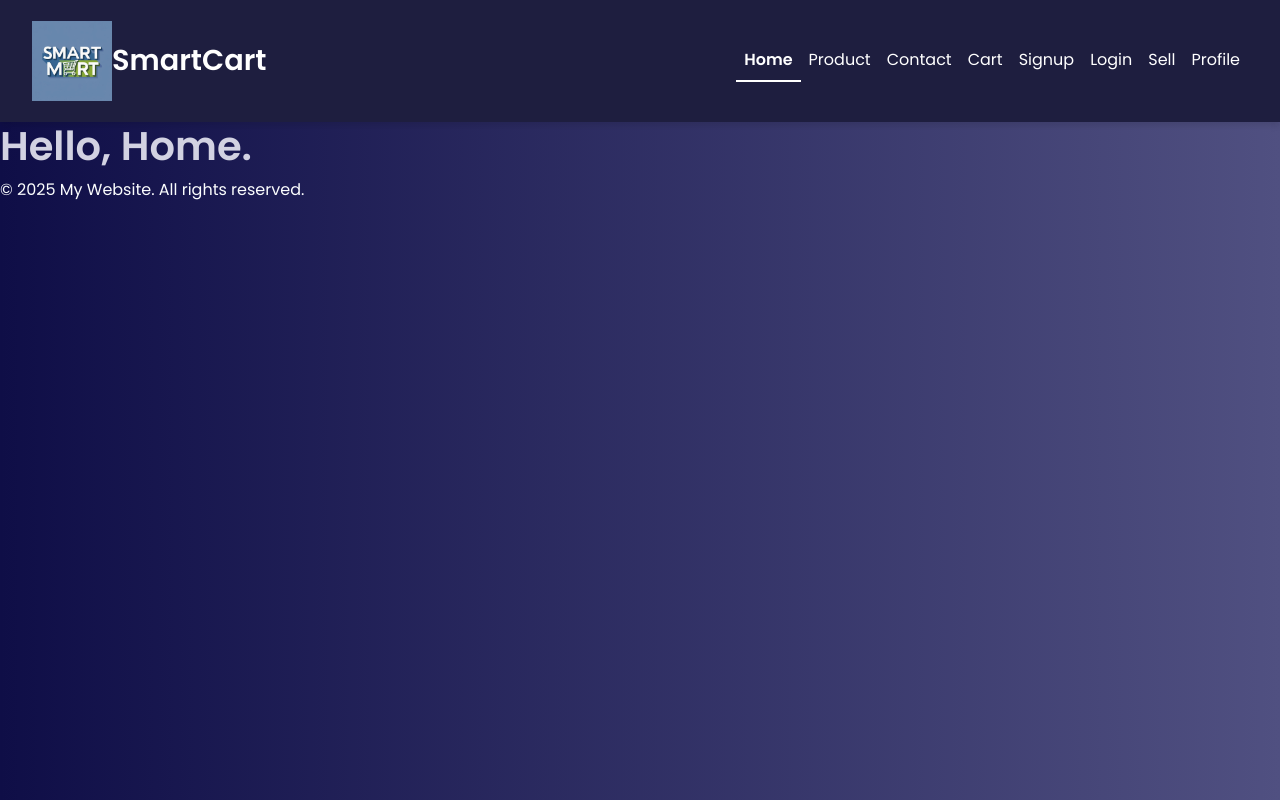
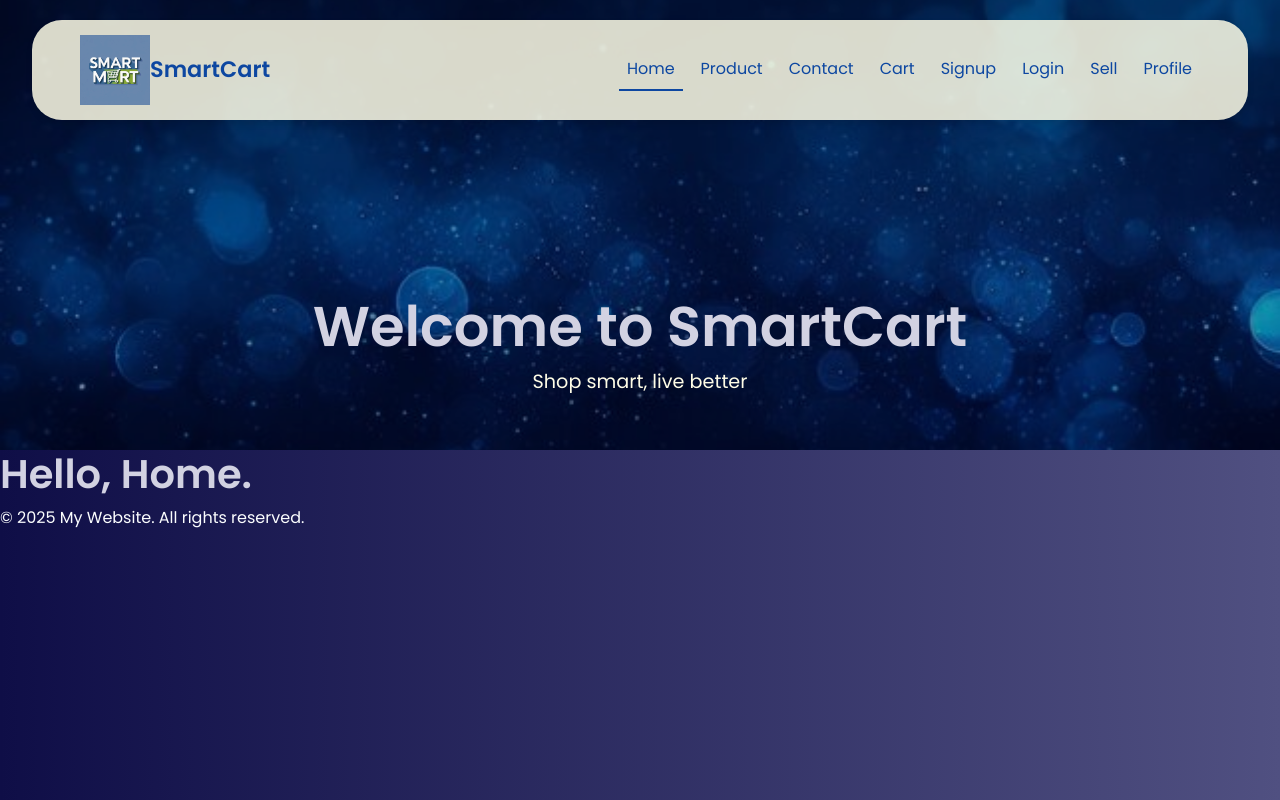
Before and after one commit to Shreyasi-16/SmartCart-Ecom-Web, a React (Vite) app in the folder client/: page / in a window 1280 px wide. Built offline with nearby package versions, Linux system fonts and the light colour scheme.

Commit message:
header updated

```diff
--- a/client/src/Component/Header.css
+++ b/client/src/Component/Header.css
@@ -1,31 +1,90 @@
-/* Set dark background color */
-.navbar {
-  background-color: #1e1e3f !important;  /* You can change to any color you want */
-  padding: 1rem 2rem;
+/* Background image */
+.header-bg {
+  position: relative;
+  background: url("/bgforweb.jpg") center/cover no-repeat;
+  height: 450px; /* photo height */
+  display: flex;
+  flex-direction: column;
 }
 
-/* Make all text white */
-.navbar .navbar-brand,
-.navbar .nav-link,
-.navbar-toggler {
-  color: white !important;
+/* Semi-transparent overlay */
+.header-overlay {
+  position: absolute; /* sits on top of the photo */
+  top: 0;
+  left: 0;
+  width: 100%;
+  height: 100%;
+  background-color: rgba(0, 0, 50, 0.4); /* blue tint overlay */
+  z-index: 1;
 }
 
-/* Logo text styling */
-.navbar-brand span {
-  font-size: 1.8rem;
-  font-weight: bold;
-  color: white !important;
+/* Navbar inside photo */
+/* Navbar inside photo */
+.navbar {
+  margin-top: 20px; /* space from top of photo */
+  background-color: rgba(255, 253, 231, 0.85); /* cream with transparency */
+  border-radius: 30px;
+  padding: 10px 20px; /* padding inside navbar */
+  max-width: 1300px; /* increased max width */
+  width: 95%; /* fills 95% of available width */
+  margin-left: auto; /* center horizontally */
+  margin-right: auto;
 }
 
-/* Hover effect */
-.navbar .nav-link:hover {
-  color: #cccccc !important;
+/* Brand text inside navbar */
+.brand-text {
+  color: #0d47a1; /* dark blue */
+  font-weight: bold;
+  font-size: 1.4rem;
 }
 
-/* Active link style */
-.navbar .nav-link.active {
+/* Navbar links */
+.nav-link {
+  color: #0d47a1 !important; /* dark blue */
+  font-weight: 500;
+  margin-left: 10px;
+  transition: color 0.2s ease-in-out, border-bottom 0.2s ease-in-out;
+}
+
+.nav-link.active {
+  border-bottom: 2px solid #0d47a1;
+}
+
+.nav-link:hover {
+  color: #1976d2 !important; /* brighter blue hover */
+}
+
+/* Navbar toggler (mobile view) */
+.navbar-toggler {
+  border-color: #0d47a1;
+}
+
+.navbar-toggler-icon {
+  filter: invert(18%) sepia(80%) saturate(3000%) hue-rotate(200deg) brightness(90%) contrast(95%);
+}
+
+/* Centered hero text on photo */
+.header-content {
+  position: relative;
+  top: 50%; /* center vertically */
+  left: 50%;
+  transform: translate(-50%, -50%);
+  text-align: center;
+  color: #fffde7; /* cream text */
+  z-index: 2;
+  animation: fadeIn 1.2s ease-in-out;
+}
+
+.header-content h1 {
   font-weight: bold;
-  border-bottom: 2px solid white;
-  color: white !important;
 }
+
+.header-content p {
+  font-size: 1.2rem;
+}
+
+/* Fade-in animation */
+@keyframes fadeIn {
+  from { opacity: 0; transform: translate(-50%, -40%); }
+  to { opacity: 1; transform: translate(-50%, -50%); }
+}
--- a/client/src/Component/Header.jsx
+++ b/client/src/Component/Header.jsx
@@ -1,12 +1,19 @@
+import React from "react";
 import { NavLink } from "react-router-dom";
 import "./Header.css";
 
 export function Header() {
   return (
-    <nav className="navbar navbar-expand-lg navbar-light  px-9">
+    <header className="header-section">
+      {/* Background image */}
+      <div className="header-bg">
+        {/* Overlay */}
+        <div className="header-overlay">
+          {/* Navbar */}
+          <nav className="navbar navbar-expand-lg navbar-dark px-5">
             <NavLink className="navbar-brand d-flex align-items-center" to="/">
-        <img src="/logo.png" alt="logo" height="80" width="80" className="me-2" />
-        <span>SmartCart</span>
+              <img src="/logo.png" alt="logo" height="70" width="70" className="me-2" />
+              <span className="brand-text">SmartCart</span>
             </NavLink>
 
             <button
@@ -24,7 +31,7 @@ export function Header() {
             <div className="collapse navbar-collapse justify-content-end" id="navbarNav">
               <ul className="navbar-nav">
                 <li className="nav-item">
-            <NavLink exact to="/" className="nav-link">
+                  <NavLink exact="true" to="/" className="nav-link">
                     Home
                   </NavLink>
                 </li>
@@ -66,5 +73,15 @@ export function Header() {
               </ul>
             </div>
           </nav>
+
+          {/* Optional text below navbar */}
+          <div className="header-content">
+            <h1 className="display-4">Welcome to SmartCart</h1>
+            <p className="lead">Shop smart, live better</p>
+          </div>
+
+        </div>
+      </div>
+    </header>
   );
 }
```
Also changed, not shown: client/public/bgforweb.jpg (added). Lines whose indentation alone changed are shown as unchanged.
